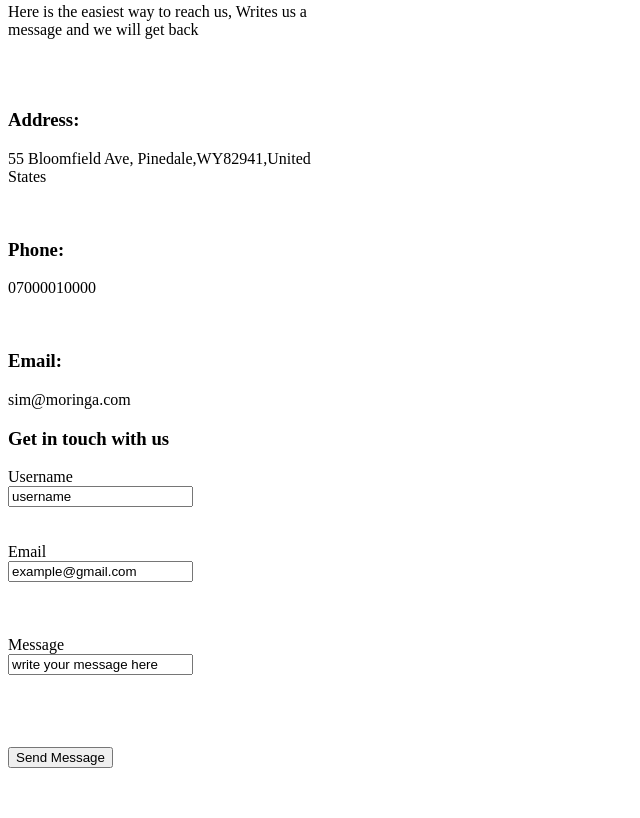
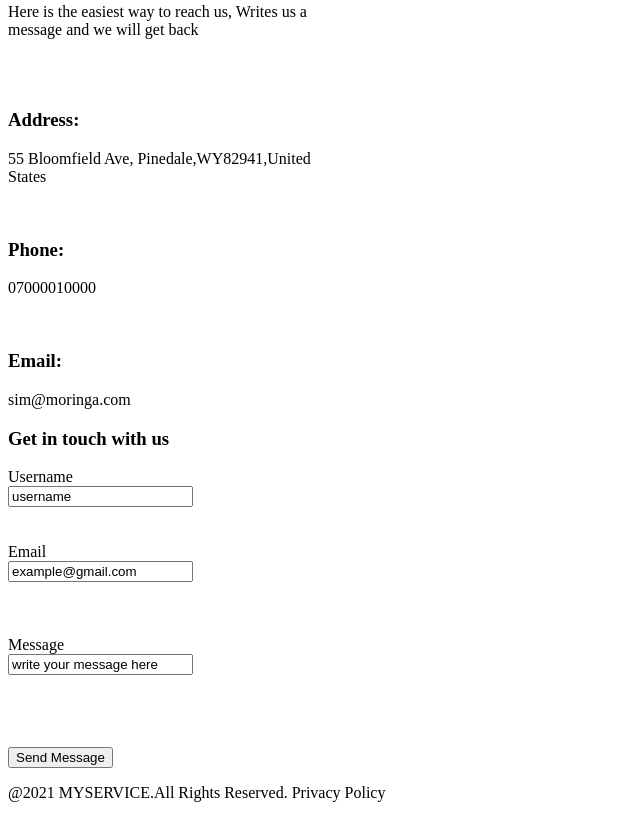
Before and after one commit to wabwile-Memory/myserviser, a plain HTML site: page index.html in a window 1280 px wide. Shown: the part 3825-4643 px from the top of the page, without its empty margins (0-640 px from the left). Before the commit the page ends 4601 px from the top, so only its background shows below. Drawn offline with Linux system fonts and the light colour scheme.

Commit message:
add footer

```diff
--- a/index.html
+++ b/index.html
@@ -93,3 +93,8 @@ message and we will get back</p><br><br>
     <input type="submit" id="submit" value="Send Message">
     </div>
 </div>
+<footer>
+    <p>@2021 MYSERVICE.All Rights Reserved. Privacy Policy</p>
+</footer>
+</body>
+</html>
```
